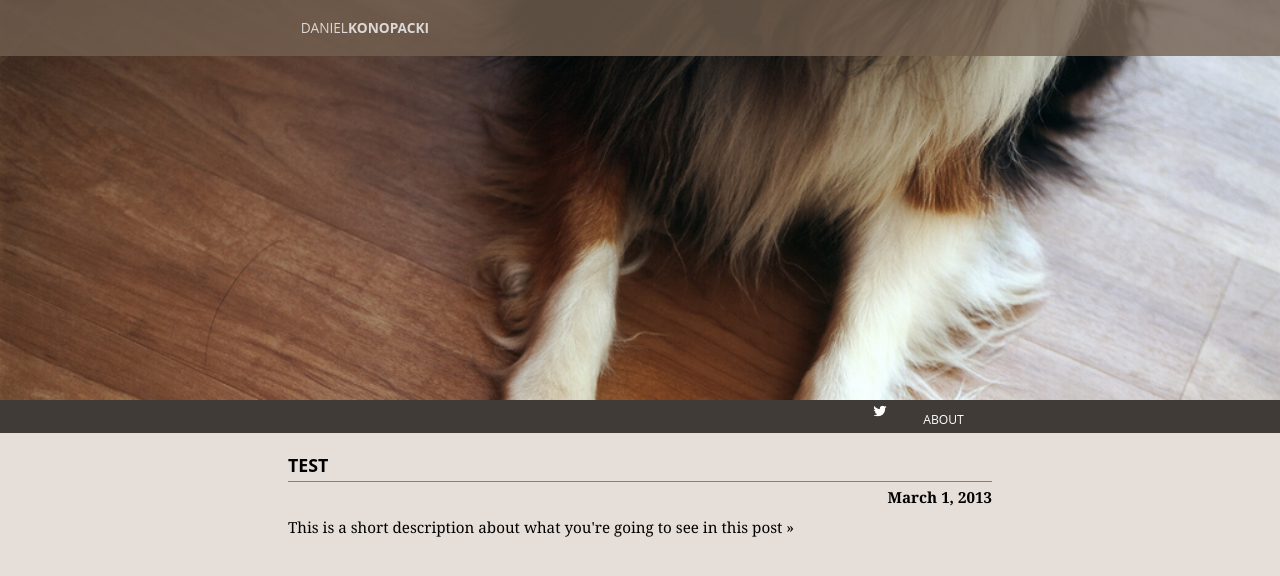
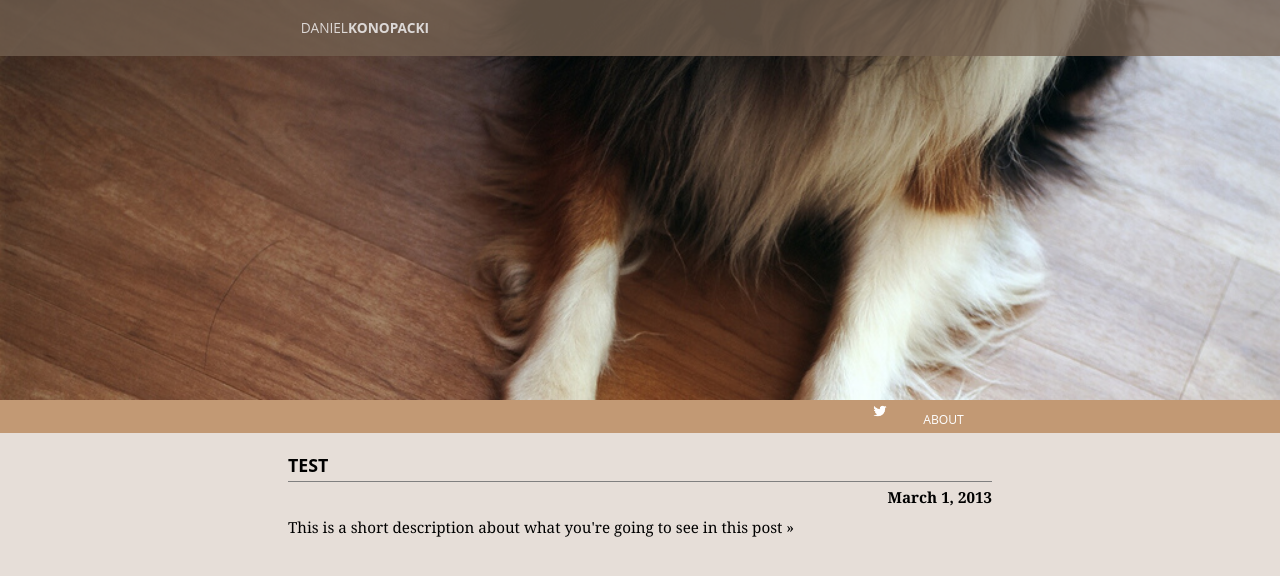
Before and after one commit to danielkonopacki/danielkonopacki.github.com, a Jekyll site: the page built from index.html, in a window 1280 px wide. Shown: the top 576 px of the page. Built offline with Jekyll 4.4.1, drawn with Linux system fonts in a browser that asks for light colours; Markdown is read by kramdown in place of the engine named in the settings.

Commit message:
Style changes

```diff
--- a/css/layout.css
+++ b/css/layout.css
@@ -15,7 +15,7 @@ html, body {
 }
 
 #nav {
-  background-color: #403B37;
+  background-color: #C29974;
 }
 
 #nav ul {
```
